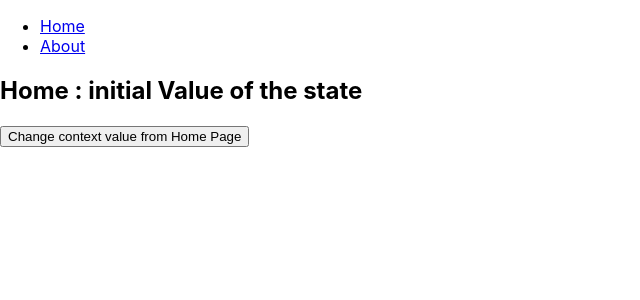
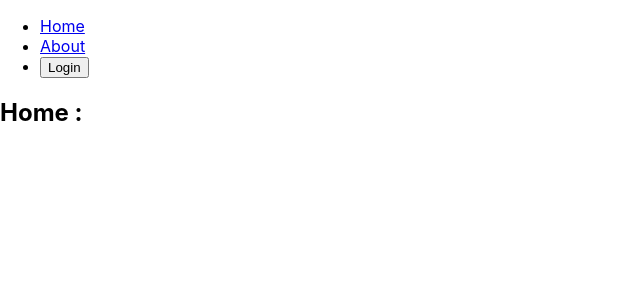
Before and after one commit to abdelrahman-gad/react-practical-hooks, a React (Create React App) app: page / in a window 1280 px wide. Shown: the top 300 px of the page, without its empty margins (0-640 px from the left). Built offline with nearby package versions, Linux system fonts and the light colour scheme.

Commit message:
simple login logout logic in useContext hook

```diff
--- a/src/About.js
+++ b/src/About.js
@@ -4,11 +4,12 @@ import {  UserContext } from "./UserContext";
 
 
 function About(){
-    const {value,setValue} = useContext(UserContext);
+    const {user ,setUser}  = useContext(UserContext);
     return  (
         <>
-          <h2>About :{value} </h2>
-          <button onClick={()=>setValue('conext value has been changed from the about page')} >  Change context value from About Page  </button>
+          <h2>About  </h2>
+          <pre> {JSON.stringify(user)} </pre>
+
         </>
     );
 }
--- a/src/App.js
+++ b/src/App.js
@@ -10,9 +10,9 @@ import Home from './Home';
 import {UserContext} from './UserContext';
 
 function App() {
-const [value, setValue] = useState('initial Value of the state');
 
 
+const  [user ,setUser] = useState();
 
 
   return (
@@ -20,10 +20,12 @@ const [value, setValue] = useState('initial Value of the state');
       <ul >
         <li> <Link to="/">Home </Link>  </li>
         <li> <Link to="/about">About </Link>  </li>
+        <li>  {user?<button onClick={()=>setUser(null)}>Logout</button>:<button onClick={()=>setUser({name:'gad',email:'gad@gad'})} > Login </button> }  </li>
        </ul>
-       <UserContext.Provider value={{ value,setValue }}>
+       <UserContext.Provider value={{ user, setUser }}>
         <Route  exact path="/"  component={Home}  />
         <Route  path="/about" component={About}  />
+
        </UserContext.Provider>
 
     </Router>
--- a/src/Home.js
+++ b/src/Home.js
@@ -2,12 +2,14 @@ import React ,{useContext} from "react";
 import {  UserContext } from "./UserContext";
 
 function Home(){
-    const {value,setValue} = useContext(UserContext);
-
+    const {user ,setUser}  = useContext(UserContext);
     return  (
         <>
-          <h2>Home :  {value} </h2>
-          <button onClick={()=>setValue('conext value has been changed from the Home page')} >  Change context value from Home Page  </button>
+          <h2>Home :   </h2>
+          <pre>
+              {JSON.stringify(user)}
+          </pre>
+
         </>
     );
 }
```
Also changed, not shown: src/utils/login.js (added, +7 -0 lines).
